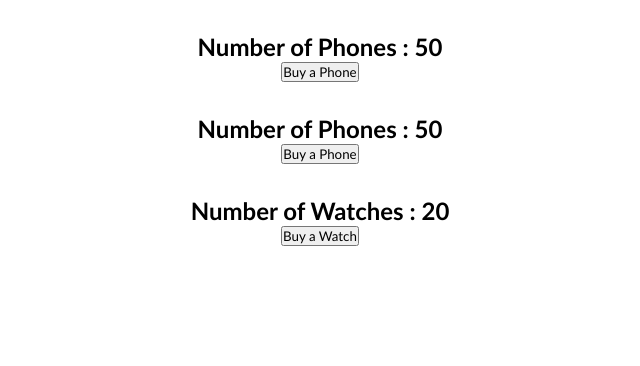
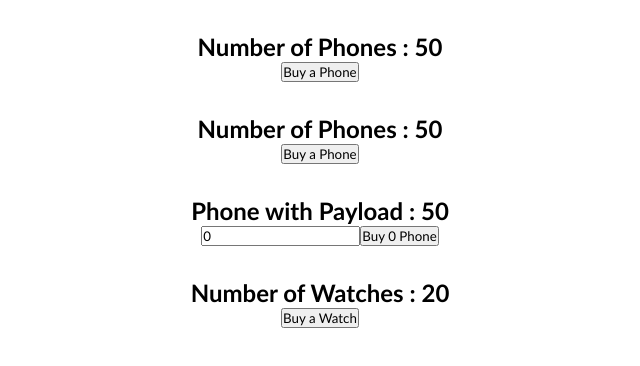
Before and after one commit to Am1rreza/Redux, a React (Create React App) app: page / in a window 1280 px wide. Shown: the top 366 px of the page, without its empty margins (320-960 px from the left). Built offline with nearby package versions, Linux system fonts and the light colour scheme.

Commit message:
adding payload with action

```diff
--- a/src/App.js
+++ b/src/App.js
@@ -4,6 +4,7 @@ import PhoneContainer from "./component/PhoneContainer/PhoneContainer";
 import store from "./redux/store";
 import HooksPhoneContainer from "./component/PhoneContainer/HooksPhoneContainer";
 import HooksWatchContainer from "./component/watchContainer/watchContainer";
+import PhoneWithPayloadContainer from "./component/PhoneContainer/PhoneWithPayloadContainer";
 
 function App() {
   return (
@@ -11,6 +12,7 @@ function App() {
       <div className="App">
         <PhoneContainer />
         <HooksPhoneContainer />
+        <PhoneWithPayloadContainer />
         <HooksWatchContainer />
       </div>
     </Provider>
--- /dev/null
+++ b/src/component/PhoneContainer/PhoneWithPayloadContainer.jsx
@@ -0,0 +1,25 @@
+import { useState } from "react";
+import { useDispatch, useSelector } from "react-redux";
+import { buyPhone } from "../../redux/phone/phoneActions";
+
+const PhoneWithPayloadContainer = () => {
+  const [number, setNumber] = useState(0);
+
+  // get the global state
+  const numOfPhones = useSelector((state) => state.phone.numOfPhones);
+  const dispatch = useDispatch();
+
+  return (
+    <div>
+      <h2>Phone with Payload : {numOfPhones}</h2>
+      <input
+        type="text"
+        value={number}
+        onChange={(e) => setNumber(e.target.value)}
+      />
+      <button onClick={() => dispatch(buyPhone(number))}>Buy {number} Phone</button>
+    </div>
+  );
+};
+
+export default PhoneWithPayloadContainer;
--- a/src/redux/phone/phoneActions.js
+++ b/src/redux/phone/phoneActions.js
@@ -1,7 +1,8 @@
 import { BUY_PHONE } from "./phoneTypes";
 
-export function buyPhone() {
+export function buyPhone(number = 1) {
   return {
     type: BUY_PHONE,
+    payload: number,
   };
 }
--- a/src/redux/phone/phoneReducer.js
+++ b/src/redux/phone/phoneReducer.js
@@ -7,7 +7,7 @@ const initialState = {
 const phoneReducer = (state = initialState, action) => {
   switch (action.type) {
     case BUY_PHONE:
-      return { ...state, numOfPhones: state.numOfPhones - 1 };
+      return { ...state, numOfPhones: state.numOfPhones - action.payload };
 
     default:
       return state;
```
